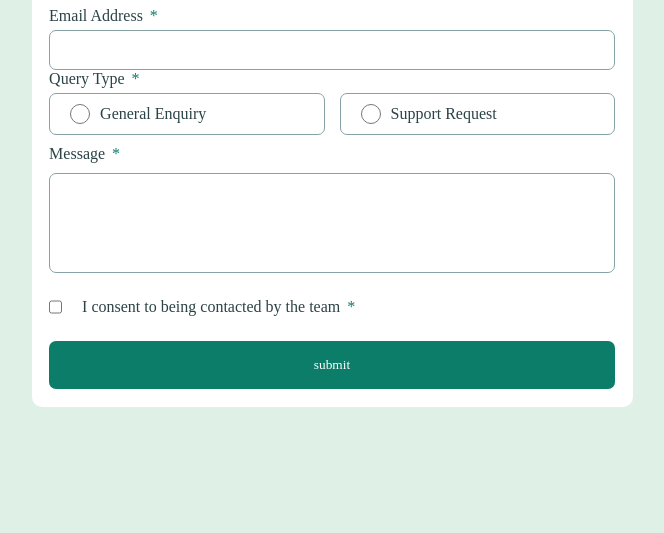
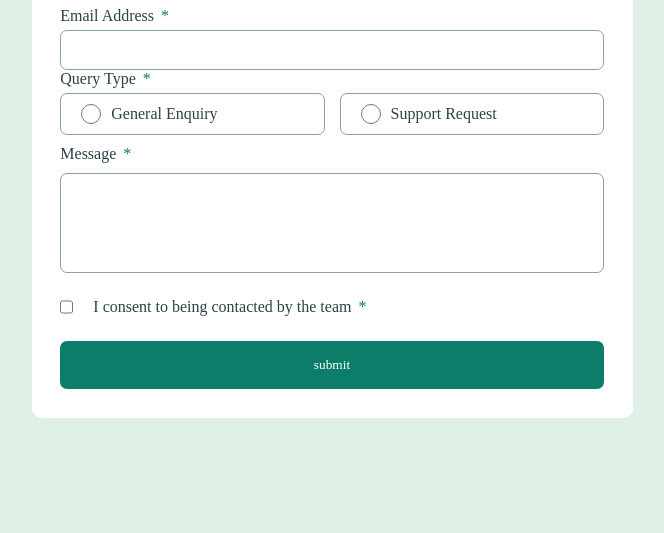
Before and after one commit to MaulidFajar/contact-form, a plain HTML site: page index.html in a window 1280 px wide. Shown: the part 267-800 px from the top of the page, without its empty margins (308-972 px from the left). Drawn offline with Linux system fonts and the light colour scheme.

Commit message:
minor update in css

```diff
--- a/style.css
+++ b/style.css
@@ -191,6 +191,7 @@ button:hover {
   main {
     width: 601px;
     margin: 0 auto;
+    padding: 1.8rem;
   }
 
   .title {
```
